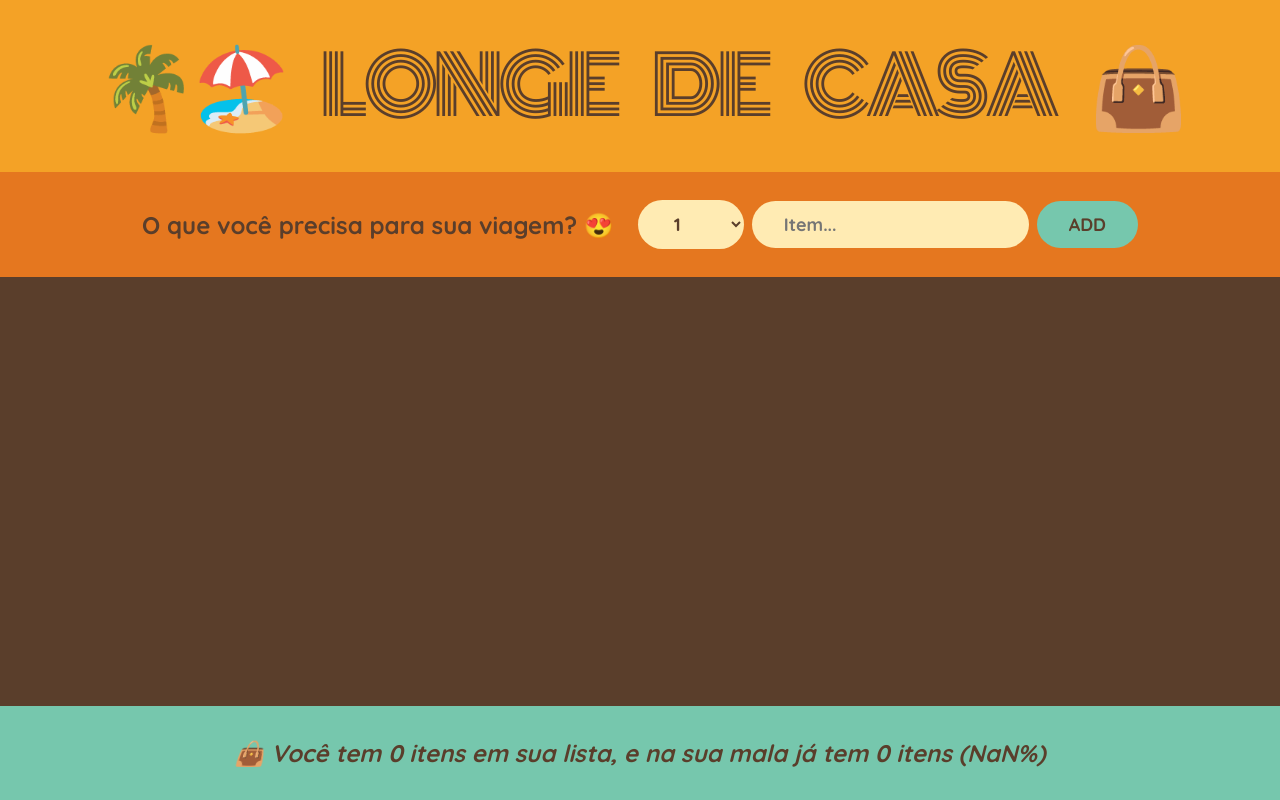
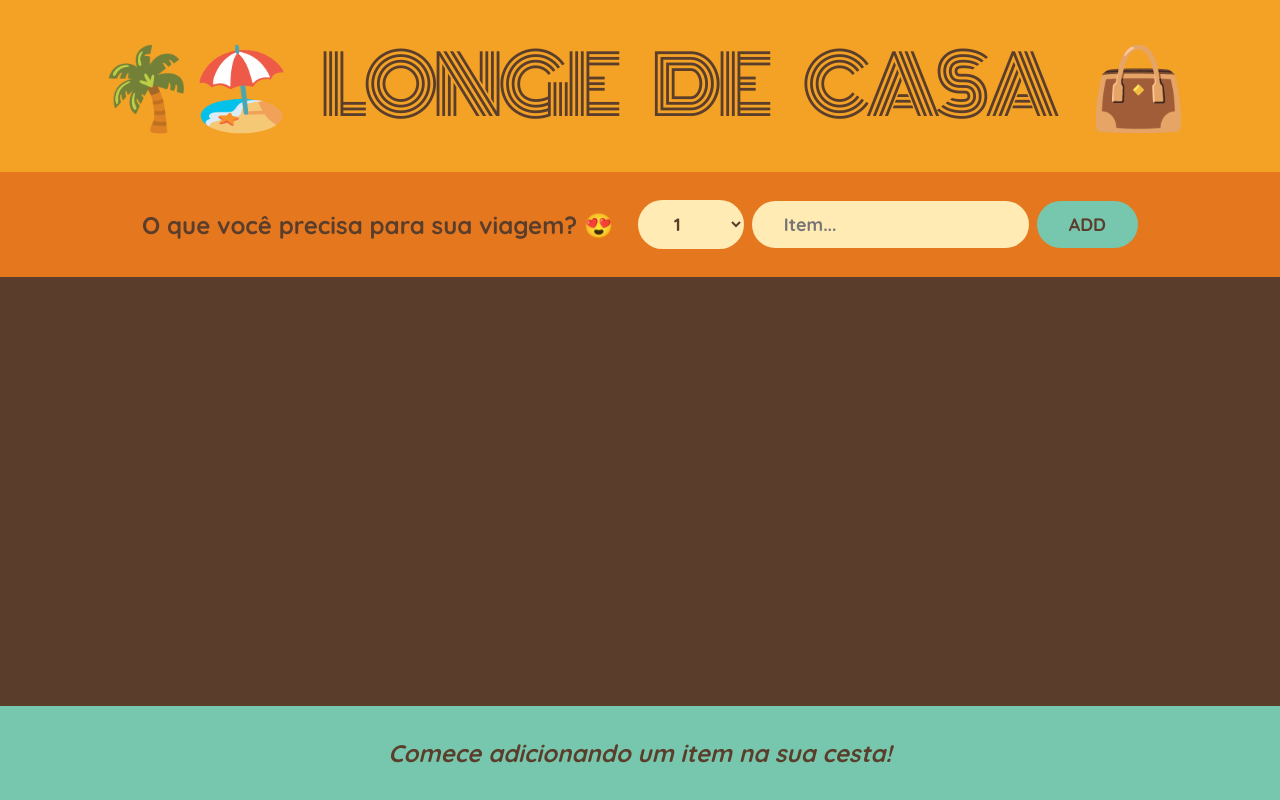
Before and after one commit to leoCardosoDev/front_end_reactjs_far_way_forms_state, a React (Create React App) app: page / in a window 1280 px wide. Built offline with nearby package versions, Linux system fonts and the light colour scheme.

Commit message:
feat: add derivate status

```diff
--- a/src/App.js
+++ b/src/App.js
@@ -108,15 +108,26 @@ function Item({ item, onDeleteItem, onToggleItem }) {
 }
 
 function Stats({ items }) {
+  if (!items.length) {
+    return (
+      <p className="stats">
+        <em>Comece adicionando um item na sua cesta!</em>
+      </p>
+    )
+  }
   // Derivate
   const qtdItems = items.length
   const numPacked = items.filter((item) => item.packed).length
   const percent = Math.round((numPacked / qtdItems) * 100)
-  const result = `👜 Você tem ${qtdItems} itens em sua lista, e na sua mala já tem
-  ${numPacked} itens (${percent}%)`
+
   return (
     <footer className="stats">
-      <em>{percent === 100 ? 'Você está pronto para viajar! ✈️' : result}</em>
+      <em>
+        {percent === 100
+          ? 'Você está pronto para viajar! ✈️'
+          : `👜 Você tem ${qtdItems} itens em sua lista, e na sua mala já tem
+  ${numPacked} itens (${percent}%)`}
+      </em>
     </footer>
   )
 }
```
